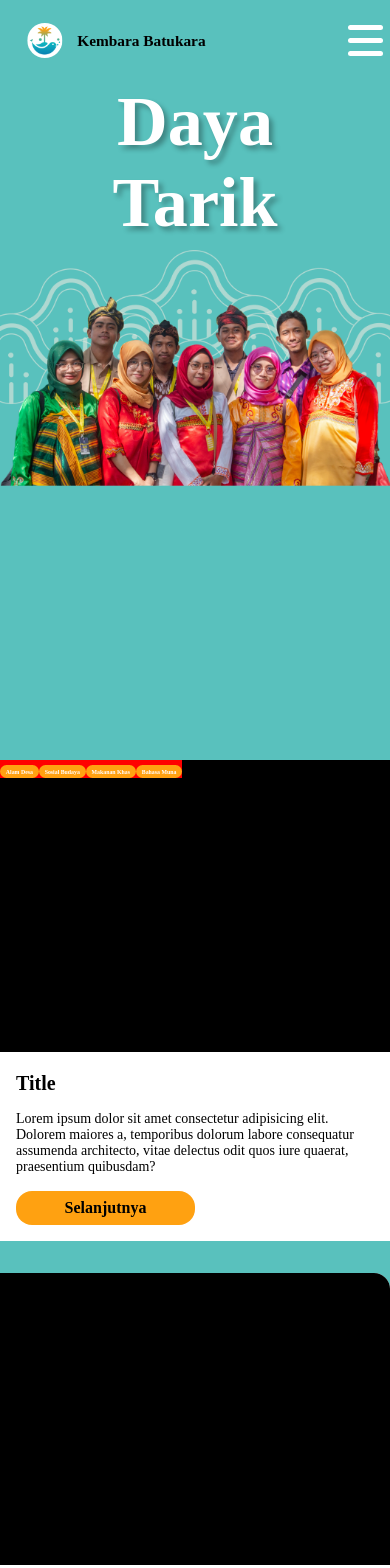
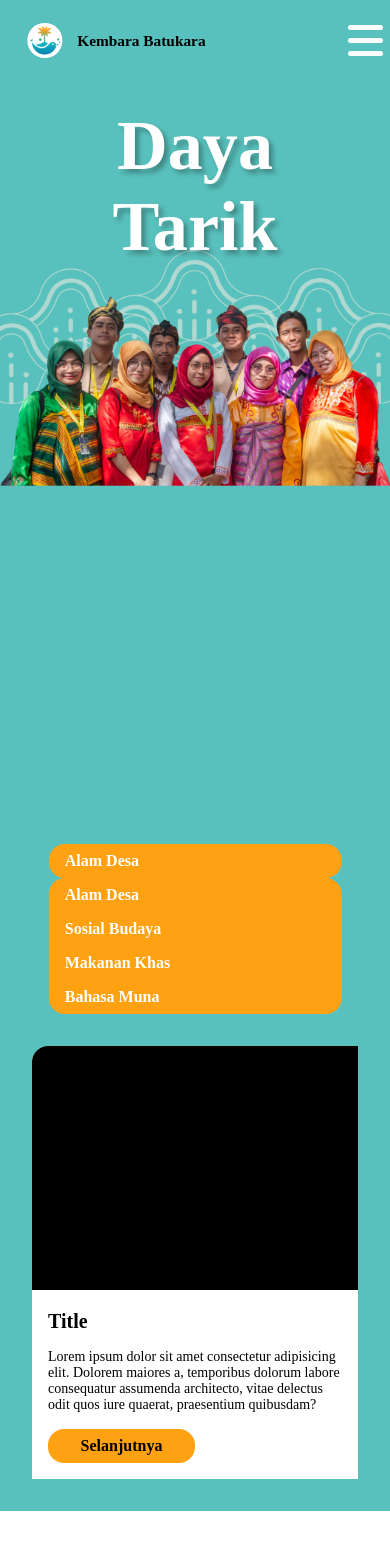
Before and after one commit to ZulfikarPra/muna-palpale, a React (Create React App) app in the folder frontend/: page /daya-tarik in a window 390 px wide. Shown: the top 1568 px of the page. After the commit the page ends 1511 px from the top, so only its background shows below. Built offline with nearby package versions, Linux system fonts and the light colour scheme; a web font is replaced by a local one.

Commit message:
daya tarik responsive 70%

```diff
--- a/frontend/src/components/PopUp.js
+++ b/frontend/src/components/PopUp.js
@@ -1,6 +1,7 @@
 import React from 'react';
 // import './Popup.css';
 // import logoMuna from '../asset/logo-muna.png';
+import logoMuna from '../asset/logo-muna.png';
 
 function Popup(props) {
   return props.trigger ? (
@@ -23,7 +24,9 @@ function Popup(props) {
           </div>
         </div>
         <div className="popup-footer">
-          <div className="logo-dummy">{/* <img src={logoMuna} alt="" className="logo-muna" /> */}</div>
+          <div className="logo-muna-container">
+            <img src={logoMuna} alt="" className="logo-muna" />
+          </div>
           <div className="footer-content">
             <p>Muna Merona</p>
             <p>KKN-PPM UGM Periode 2 Tahun 2023</p>
--- a/frontend/src/pages/DayaTarik.js
+++ b/frontend/src/pages/DayaTarik.js
@@ -2,14 +2,23 @@ import { CardLeft } from '../components/CardLeft';
 import { CardRight } from '../components/CardRight';
 import { BahasaMuna } from '../components/BahasaMuna';
 
+import { useState } from 'react';
+
 export const DayaTarik = () => {
+  const [show, setShow] = useState(true);
+
   return (
     <div className="daya-tarik">
       <div className="daya-tarik-jumbotron">
         <h1>Daya Tarik</h1>
       </div>
-
       <div className="daya-tarik-button">
+        <div className="show-btn-container">
+          <button className="show-btn" onClick={() => setShow(!show)}>
+            Alam Desa
+          </button>
+        </div>
+        {show === true ? (
           <ul>
             <li>
               <button>Alam Desa</button>
@@ -24,10 +33,13 @@ export const DayaTarik = () => {
               <button>Bahasa Muna</button>
             </li>
           </ul>
+        ) : (
+          ''
+        )}
       </div>
       <div className="daya-tarik-content">
         <CardLeft></CardLeft>
-        <CardRight></CardRight>
+        {/* <CardRight></CardRight> */}
       </div>
       {/* <BahasaMuna></BahasaMuna> */}
     </div>
--- a/frontend/src/style/_card.scss
+++ b/frontend/src/style/_card.scss
@@ -43,6 +43,7 @@
         font-weight: 600;
         padding: 0.5rem 0;
         border-radius: 1em;
+        cursor: pointer;
         //   align-items: flex-end;
       }
     }
@@ -92,6 +93,7 @@
         font-weight: 600;
         padding: 0.5rem 0;
         border-radius: 1em;
+        cursor: pointer;
         //   align-items: flex-end;
       }
     }
--- a/frontend/src/style/_dayatarik.scss
+++ b/frontend/src/style/_dayatarik.scss
@@ -33,6 +33,9 @@
   }
 
   .daya-tarik-button {
+    .show-btn-container {
+      display: none;
+    }
     ul {
       display: flex;
       justify-content: space-between;
@@ -48,6 +51,7 @@
           font-size: 1.5vw;
           border: none;
           border-radius: 2em;
+          cursor: pointer;
         }
         button:hover {
           background-color: white;
--- a/frontend/src/style/_popup.scss
+++ b/frontend/src/style/_popup.scss
@@ -5,10 +5,12 @@
   width: 100%;
   height: 100vh;
   overflow-y: auto;
-  background-color: rgba(0, 0, 0, 0.2);
+  background-color: rgba(0, 0, 0, 0.404);
   display: flex;
   justify-content: center;
   align-items: center;
+  // padding-bottom: 2em;
+  // margin-bottom: 2em;
 
   .popup-inner {
     position: relative;
@@ -17,7 +19,8 @@
     background-color: white;
     border-radius: 1em;
     top: 10%;
-    transform: translateY(10%);
+    transform: translateY(15%);
+    // padding-bottom: 2em;
   }
 
   .popup-inner .close-btn {
@@ -32,6 +35,7 @@
     font-size: 1.5rem;
     position: absolute;
     transform: translate(50%, -50%);
+    cursor: pointer;
   }
 
   .popup-content {
@@ -39,11 +43,17 @@
     gap: 1.5em;
     flex-direction: column;
     padding: 32px;
+    font-family: 'Inter', sans-serif;
 
     .judul-artikel {
       background-color: $aqua;
       border-radius: 1em;
       padding: 0.2em 1em;
+      text-align: center;
+      color: white;
+      h2 {
+        font-weight: 500;
+      }
     }
 
     .gambar-artikel {
@@ -53,18 +63,33 @@
         height: 300px;
       }
     }
+
+    .teks-artikel {
+      text-align: justify;
+    }
   }
 
   .popup-footer {
     background-color: $aqua;
-    padding: 1.2em;
+    padding: 1.2em 2em;
     display: flex;
     border-radius: 2em 2em 0 0;
-    gap: 0.5em;
-    .logo-dummy {
-      height: 40px;
-      width: 40px;
-      background-color: black;
+    gap: 0.8em;
+    font-family: 'Inter', sans-serif;
+    // justify-content: center;
+    align-items: center;
+
+    .logo-muna-container {
+      height: 2.5em;
+      width: 2.5em;
+      // background-color: black;
+      .logo-muna {
+        width: 100%;
+      }
+    }
+
+    .footer-content {
+      color: white;
     }
   }
 }
--- a/frontend/src/style/_responsive.scss
+++ b/frontend/src/style/_responsive.scss
@@ -134,7 +134,7 @@
         justify-content: center;
         flex-direction: column;
         background-color: transparent;
-        // background-color: red;
+
         gap: 8px;
         span {
           border-radius: 30px;
@@ -142,7 +142,6 @@
           width: 35px;
           background-color: white;
         }
-        // right: 0;
       }
     }
   }
@@ -150,32 +149,23 @@
 @media screen and (max-width: 800px) {
   .webProfile {
     padding: 0 !important;
-    .webLogo {
-      // background-color: red;
-    }
   }
 }
 
 // GALERI
 @media screen and (max-width: 800px) {
   .galeri {
-    // height: 50vh;
-    // background-color: red;
     .galeri-hero-image {
       background-image: url('../asset/galeri-header-mobile.png');
       background-size: 100%;
       background-repeat: no-repeat;
-      height: 70vh;
-      // background-color: #0883b2;
+      height: 55vh;
       h1 {
         font-size: 6.5rem;
         top: 50%;
         right: 50%;
         transform: translate(50%, -100%);
       }
-    }
-    .galeri-content {
-      // padding: 1em 0;
     }
   }
 }
@@ -202,50 +192,65 @@
 // DAYA TARIK
 @media screen and (max-width: 800px) {
   .daya-tarik {
+    position: relative;
     .daya-tarik-jumbotron {
       background-size: 125%;
       background-position: center 250px;
-      height: 90vh;
+      height: 100vh;
       h1 {
         font-size: 18vw;
-        // word-spacing: 100vw;
-        // white-space: pre-line;
         top: 0;
-        transform: translate(50%, 50%);
+        transform: translate(50%, 65%);
         white-space: normal;
       }
     }
     .daya-tarik-button {
-      position: absolute;
-      // display: inline-block;
+      position: relative;
+      width: 75%;
+      top: 0;
+      left: 50%;
+      transform: translateX(-50%);
+      .show-btn-container {
+        display: block;
+        .show-btn {
+          background-color: $oren;
+          padding: 0.5em 1em;
+          margin: 0;
+          font-size: 1rem;
+          width: 100%;
+          text-align: left;
+          font-family: Mango;
+          border: none;
+          color: white;
+          border-radius: 1em;
+          font-weight: 600;
+        }
+      }
+
       ul {
-        // display: block;
+        display: block;
+        // display: none;
         padding: 0;
         margin: 0;
-        background-color: yellow;
-        // list-style: none;
-        // justify-content: end;
-        // align-items: center;
-        // background-color: $oren;
+        background-color: $oren;
+        border-radius: 1em;
         li {
-          // align-items: center;
           padding: 0;
           margin: 0;
-          background-color: red;
-          height: 100%;
-          // top: 0;
-          // width: 100%;
-          // height: 0;
           button {
-            // padding: 0;
+            padding: 0.5em 1em;
             margin: 0;
+            font-size: 1rem;
+            width: 100%;
+            text-align: left;
+            background-color: transparent;
           }
         }
       }
     }
     .daya-tarik-content {
       flex-direction: column;
-      padding: 0;
+      padding: 2em;
       gap: 2em;
       justify-content: space-between;
       width: 100%;
@@ -263,3 +268,51 @@
     }
   }
 }
+
+// POPUP
+@media screen and (max-width: 800px) {
+  .popup {
+    // margin: 50px;
+    // height: 80vh;
+    // top: 50%;
+    // width: 100px;
+    padding: 1.5em;
+    // justify-content: baseline;
+
+    .popup-inner {
+      // transform: translateY(100%);
+      margin-top: 10em;
+      // top: 50%;
+      .popup-content {
+        padding: 15px;
+        gap: 1em;
+
+        .judul-artikel {
+          h2 {
+            font-size: 20px;
+          }
+        }
+
+        .teks-artikel {
+          font-size: 13px;
+        }
+      }
+
+      .popup-footer {
+        padding-left: 1.2em;
+        gap: 0.5em;
+        .logo-muna-container {
+          height: 1.8em;
+          width: 1.8em;
+          // background-color: black;
+          .logo-muna {
+            width: 100%;
+          }
+        }
+        .footer-content {
+          font-size: 12px;
+        }
+      }
+    }
+  }
+}
```
Also changed, not shown: frontend/src/asset/logo-muna.png (added). Lines whose indentation alone changed are shown as unchanged.
